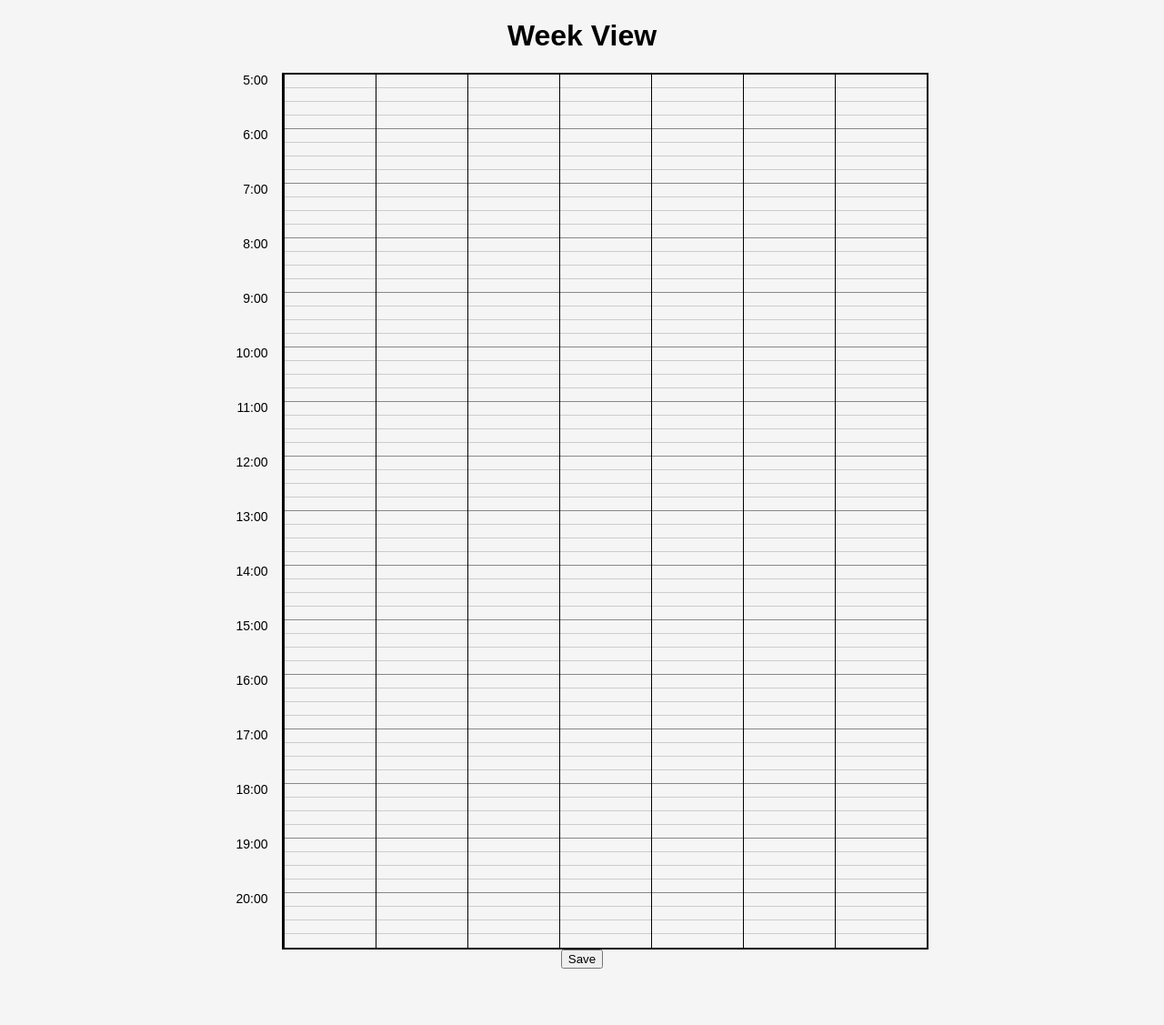
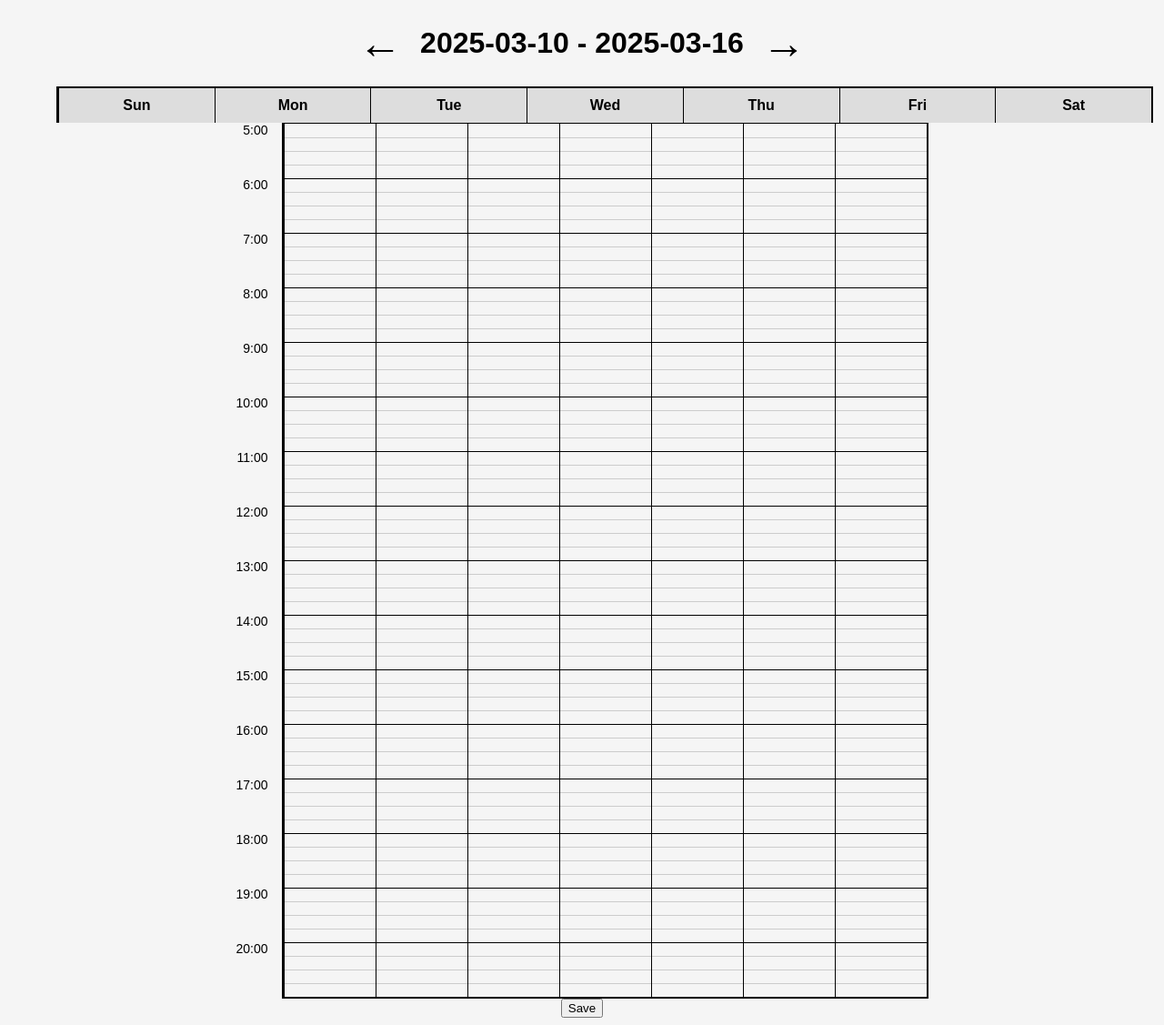
Before and after one commit to e-spinner/scheduler, a Flask app: page /week_view in a window 1280 px wide. Shown: the whole page at 91% size. Before the commit the page ends 1065 px from the top, so only its background shows below. Run offline with Flask 3, Linux system fonts and the light colour scheme.

Commit message:
week view progress

```diff
--- a/scheduler/model.py
+++ b/scheduler/model.py
@@ -25,7 +25,7 @@ class Slot(TimeWindow):
 
     @property
     def adj_start(self) -> datetime:
-        return self.start + (self.duration - self.capacity)
+        return self.start + (self.duration - self.capacity);
 
 @dataclass
 class Event(TimeWindow):
--- a/scheduler/server.py
+++ b/scheduler/server.py
@@ -24,15 +24,27 @@ def week_view():
     # Find the start of the week (Monday)
     selected_date = datetime(year, month, day)
     start_of_week = selected_date - timedelta(days=selected_date.weekday())
+    prev_week_start = start_of_week - timedelta(days=7)
+    next_week_start = start_of_week + timedelta(days=7)
 
     # Generate week days
     week_days = [(start_of_week + timedelta(days=i)) for i in range(7)]
+
 
     return render_template(
         'week_view.html',
         week_days=week_days,
         start_hour=start_hour,
-        hours_range=list(range(start_hour, start_hour + 16))  # 16-hour range
+        hours_range=list(range(start_hour, start_hour + 16)),  # 16-hour range
+        year=year,
+        month=month,
+        day=day,
+        prev_day=prev_week_start.day,
+        prev_month=prev_week_start.month,
+        prev_year=prev_week_start.year,
+        next_day=next_week_start.day,
+        next_month=next_week_start.month,
+        next_year=next_week_start.year
     )
 
 @app.route('/save_slots', methods=['POST'])
@@ -50,7 +62,7 @@ def month_view():
         month=month,
         month_name=month_abbr[month],
         events_by_day=storage.get_scheduled_events(year, month),
-        start_weekday=datetime(year, month, 1).weekday(),
+        start_weekday=datetime(year, month, 1).weekday()+1,
         num_days=monthrange(year, month)[1],
         prev_month=(month - 1) if month > 1 else 12,
         prev_year=year if month > 1 else year - 1,
--- a/scheduler/static/css/week.css
+++ b/scheduler/static/css/week.css
@@ -1,17 +1,53 @@
-body {
-    font-family: Arial, sans-serif;
-    text-align: center;
-}
 body {
     font-family: Arial, sans-serif;
     background-color: #f5f5f5;
     text-align: center;
+    user-select: none;
+}
+
+h1 {
+    display: flex;
+    justify-content: center;
+    align-items: center;
+    gap: 20px;
+    margin: 20px 0;
+}
+
+h1 a {
+    text-decoration: none;
+    font-weight: bold;
+    color: #000;
+    font-size: 1.5em;
+}
+
+.label {
+    font-size: 1em;
+}
+
+h1 a:hover{
+    color: blue;
+}
+
+.weekdays {
+    display: grid;
+    grid-template-columns: repeat(7, 1fr);
+    border: 2px solid #000;
+    border-bottom: none;
+    margin-left: 54px;
+    margin-right: 4px;
+}
+
+.weekday {
+    background-color: #ddd;
+    border-left: 1px solid #000;
+    border-bottom: none;
+    font-weight: bold;
+    padding: 10px;
 }
 
 .week-grid {
     display: flex;
     justify-content: center;
-    margin-top: 20px;
 }
 
 .time-labels {
@@ -25,7 +61,6 @@ body {
     height: 60px;
     padding-right: 10px;
     font-size: 14px;
-    user-select: none;
 }
 
 .grid-lines {
@@ -39,7 +74,7 @@ body {
 
 .hour {
   height: 14px;
-  border-bottom: 1px solid #888;
+  border-bottom: 1px solid #000;
 }
 
 .quarter {
@@ -50,6 +85,7 @@ body {
     display: grid;
     grid-template-columns: repeat(7, 1fr);
     border: 2px solid #000;
+    border-top: 1px solid #000;
     position: relative;
     z-index: 1;
 }
@@ -66,9 +102,14 @@ body {
 .slot {
     position: absolute;
     background-color: rgba(0, 255, 0, 0.5);
+    transition: background-color 0.4s ease-in;
     border: 1px solid green;
     width: 100%;
     cursor: move;
+}
+
+.slot.holding {
+    background-color: rgba(0, 255, 0, 0);
 }
 
 .resize-handle {
--- a/scheduler/static/js/week.js
+++ b/scheduler/static/js/week.js
@@ -3,35 +3,177 @@ document.addEventListener("DOMContentLoaded", () => {
     let startY = 0;
     let startHeight = 0;
 
+    let defaultHeight = "60px";
+
+    let holdTimer = null;
+    let holdThreshold = 400; // 300ms hold duration
+    let holdStartX = 0;
+    let holdStartY = 0;
+
+    document.addEventListener("contextmenu", function (e) {
+        e.preventDefault();
+    });
+
     document.querySelectorAll(".day-column").forEach(column => {
         column.addEventListener("mousedown", (e) => {
             if (e.target.classList.contains("slot")) return;
 
+            holdStartX = e.clientX;
+            holdStartY = e.clientY;
+
+            holdTimer = setTimeout(() => {
                 const rect = column.getBoundingClientRect();
                 const y = e.clientY - rect.top;
-            const snappedY = Math.floor(y / 15) * 15; // Snap to 15 minutes
+                const snappedY = Math.floor(y / 15) * 15;
 
                 const slot = document.createElement("div");
                 slot.classList.add("slot");
                 slot.style.top = snappedY + "px";
-            slot.style.height = "60px"; // Default 1-hour height
-
+                slot.style.height = defaultHeight;
                 const handle = document.createElement("div");
                 handle.classList.add("resize-handle");
                 slot.appendChild(handle);
-
                 column.appendChild(slot);
                 addSlotEvents(slot);
+            }, holdThreshold);
+        });
+
+        // Add mouseup handler to cancel hold
+        column.addEventListener("mouseup", () => {
+            if (holdTimer) {
+                clearTimeout(holdTimer);
+                holdTimer = null;
+            }
+        });
+
+        // Add mouseleave handler to cancel hold if mouse leaves element
+        column.addEventListener("mouseleave", () => {
+            if (holdTimer) {
+                clearTimeout(holdTimer);
+                holdTimer = null;
+            }
         });
     });
 
+    function checkCollision(slot, container) {
+        const slotRect = slot.getBoundingClientRect();
+        const slotTop = parseInt(slot.style.top);
+        const slotBottom = slotTop + slot.offsetHeight;
+
+        // Check collisions with all slots in the container
+        const existingSlots = Array.from(container.querySelectorAll('.slot'));
+
+        for (const existingSlot of existingSlots) {
+            if (existingSlot === slot) continue; // Skip self
+
+            const existingTop = parseInt(existingSlot.style.top);
+            const existingBottom = existingTop + existingSlot.offsetHeight;
+
+            // Check if there's any overlap
+            if (slotTop < existingBottom && slotBottom > existingTop) {
+                return true;
+            }
+        }
+
+        return false;
+    }
+
+    function moveSlot(e) {
+        if (!currentSlot) return;
+
+        // Get container bounds
+        const container = currentSlot.parentElement;
+        const containerRect = container.getBoundingClientRect();
+        const maxBottom = containerRect.bottom + 15;
+
+        // Calculate new Y position
+        let newY = e.clientY - startY;
+        newY = Math.max(0, Math.min(newY, maxBottom - containerRect.top - currentSlot.offsetHeight));
+        newY = Math.floor(newY / 15) * 15; // Maintain 15-minute grid
+
+        // Check collision before moving
+        if (!checkCollision(currentSlot, currentSlot.parentElement)) {
+            currentSlot.style.top = newY + "px";
+        } else {
+            // Move back to previous position if collision detected
+            newY = parseInt(currentSlot.style.top);
+        }
+    }
+
+    function resizeSlot(e) {
+        if (!currentSlot) return;
+
+        // Get container bounds
+        const container = currentSlot.parentElement;
+        const containerRect = container.getBoundingClientRect();
+        const maxBottom = containerRect.bottom;
+
+        // Calculate new height
+        const newHeight = startHeight + (e.clientY - startY);
+        const minHeight = 15; // Minimum height in pixels
+        const maxHeight = maxBottom - containerRect.top - parseInt(currentSlot.style.top);
+        const snappedHeight = Math.max(minHeight, Math.min(Math.floor(newHeight / 15) * 15, maxHeight));
+
+        // Only update height if it doesn't cause collision
+        if (!checkCollision(currentSlot, container)) {
+            currentSlot.style.height = snappedHeight + "px";
+        }
+    }
+
+    function moveSlotBetweenDays(e) {
+        if (!currentSlot) return;
+
+        // Get all day columns
+        const dayColumns = document.querySelectorAll('.day-column');
+
+        // Find which day we're over
+        let targetDay = null;
+        dayColumns.forEach(dayColumn => {
+            if (dayColumn.getBoundingClientRect().left <= e.clientX &&
+                e.clientX <= dayColumn.getBoundingClientRect().right) {
+                targetDay = dayColumn;
+            }
+        });
+
+        // Handle movement within same column
+        if (!targetDay || targetDay === currentSlot.parentElement) {
+            moveSlot(e);
+            return;
+        }
+
+        // Try to move to new day
+        const originalParent = currentSlot.parentElement;
+        const originalTop = parseInt(currentSlot.style.top);
+
+        // Temporarily move slot to check collision
+        targetDay.appendChild(currentSlot);
+
+        if (!checkCollision(currentSlot, targetDay)) {
+            // Move successful - update position
+            currentSlot.style.top = originalTop + "px";
+        } else {
+            // Move failed - revert to original position
+            originalParent.appendChild(currentSlot);
+        }
+
+    }
+
+    function stopSlot() {
+        document.removeEventListener("mousemove", moveSlotBetweenDays);
+        document.removeEventListener("mousemove", resizeSlot);
+        document.removeEventListener("mouseup", stopSlot);
+        currentSlot = null;
+    }
+
+    // Update event listeners in addSlotEvents
     function addSlotEvents(slot) {
         slot.addEventListener("mousedown", (e) => {
             if (e.target.classList.contains("resize-handle")) return;
 
             currentSlot = slot;
             startY = e.clientY - slot.offsetTop;
-            document.addEventListener("mousemove", moveSlot);
+
+            document.addEventListener("mousemove", moveSlotBetweenDays);
             document.addEventListener("mouseup", stopSlot);
         });
 
@@ -40,42 +182,49 @@ document.addEventListener("DOMContentLoaded", () => {
             currentSlot = slot;
             startHeight = slot.offsetHeight;
             startY = e.clientY;
+
             document.addEventListener("mousemove", resizeSlot);
+            document.removeEventListener("mousemove", moveSlotBetweenDays); // Prevent conflict
             document.addEventListener("mouseup", stopSlot);
         });
 
         slot.addEventListener("contextmenu", (e) => {
             e.preventDefault();
+            holdStartX = e.clientX;
+            holdStartY = e.clientY;
+
+            slot.classList.add('holding');
+
+            holdTimer = setTimeout(() => {
                 slot.remove();
+            }, holdThreshold);
+        });
+
+        // Add mouseup handler to cancel hold
+        slot.addEventListener("mouseup", () => {
+            if (holdTimer) {
+                clearTimeout(holdTimer);
+                holdTimer = null;
+                slot.classList.remove('holding');
+            }
+        });
+
+        // Add mouseleave handler to cancel hold if mouse leaves element
+        slot.addEventListener("mouseleave", () => {
+            if (holdTimer) {
+                clearTimeout(holdTimer);
+                holdTimer = null;
+                slot.classList.remove('holding');
+            }
         });
 
         slot.addEventListener("dblclick", () => {
-            const copy = slot.cloneNode(true);
-            slot.parentElement.appendChild(copy);
-            addSlotEvents(copy);
+            defaultHeight = slot.style.height;
         });
     }
 
-    function moveSlot(e) {
-        if (!currentSlot) return;
-        let newY = e.clientY - startY;
-        newY = Math.max(0, Math.floor(newY / 15) * 15);
-        currentSlot.style.top = newY + "px";
-    }
 
-    function resizeSlot(e) {
-        if (!currentSlot) return;
-        let newHeight = startHeight + (e.clientY - startY);
-        newHeight = Math.max(15, Math.floor(newHeight / 15) * 15);
-        currentSlot.style.height = newHeight + "px";
-    }
 
-    function stopSlot() {
-        document.removeEventListener("mousemove", moveSlot);
-        document.removeEventListener("mousemove", resizeSlot);
-        document.removeEventListener("mouseup", stopSlot);
-        currentSlot = null;
-    }
 
     document.getElementById("saveBtn").addEventListener("click", () => {
         const slots = [];
--- a/scheduler/templates/week_view.html
+++ b/scheduler/templates/week_view.html
@@ -6,7 +6,21 @@
     <link rel="stylesheet" href="/static/css/week.css">
 </head>
 <body>
-    <h1>Week View</h1>
+    <h1>
+        <a href="/week_view?year={{ prev_year }}&month={{ prev_month }}&day={{ prev_day }}">←</a>
+        <a class="label" href="/?year={{ year }}&month={{ month }}">{{ week_days[0].date() }} - {{ week_days[6].date() }}</a>
+        <a href="/week_view?year={{ next_year }}&month={{ Next_month }}&day={{ next_day }}">→</a>
+    </h1>
+    <div class="weekdays">
+        <div class="weekday">Sun</div>
+        <div class="weekday">Mon</div>
+        <div class="weekday">Tue</div>
+        <div class="weekday">Wed</div>
+        <div class="weekday">Thu</div>
+        <div class="weekday">Fri</div>
+        <div class="weekday">Sat</div>
+    </div>
+
     <div class="week-grid">
         <div class="time-labels">
             {% for hour in range(start_hour, start_hour + 16) %}
--- a/scheduler/templates/year_view.html
+++ b/scheduler/templates/year_view.html
@@ -2,6 +2,11 @@
 <html>
 <head>
     <link rel="stylesheet" href="/static/css/calendar.css">
+    <script>
+        document.addEventListener("contextmenu", function (e) {
+            e.preventDefault();
+        });
+    </script>
 </head>
 <body>
     <h1>
--- a/scheduler/templates/years_view.html
+++ b/scheduler/templates/years_view.html
@@ -2,6 +2,11 @@
 <html>
 <head>
     <link rel="stylesheet" href="/static/css/calendar.css">
+    <script>
+        document.addEventListener("contextmenu", function (e) {
+            e.preventDefault();
+        });
+    </script>
 </head>
 <body>
     <h1>Select a Year</h1>
```
Also changed, not shown: scheduler/templates/month_view.html (+6 -1 lines). Lines whose indentation alone changed are shown as unchanged.
